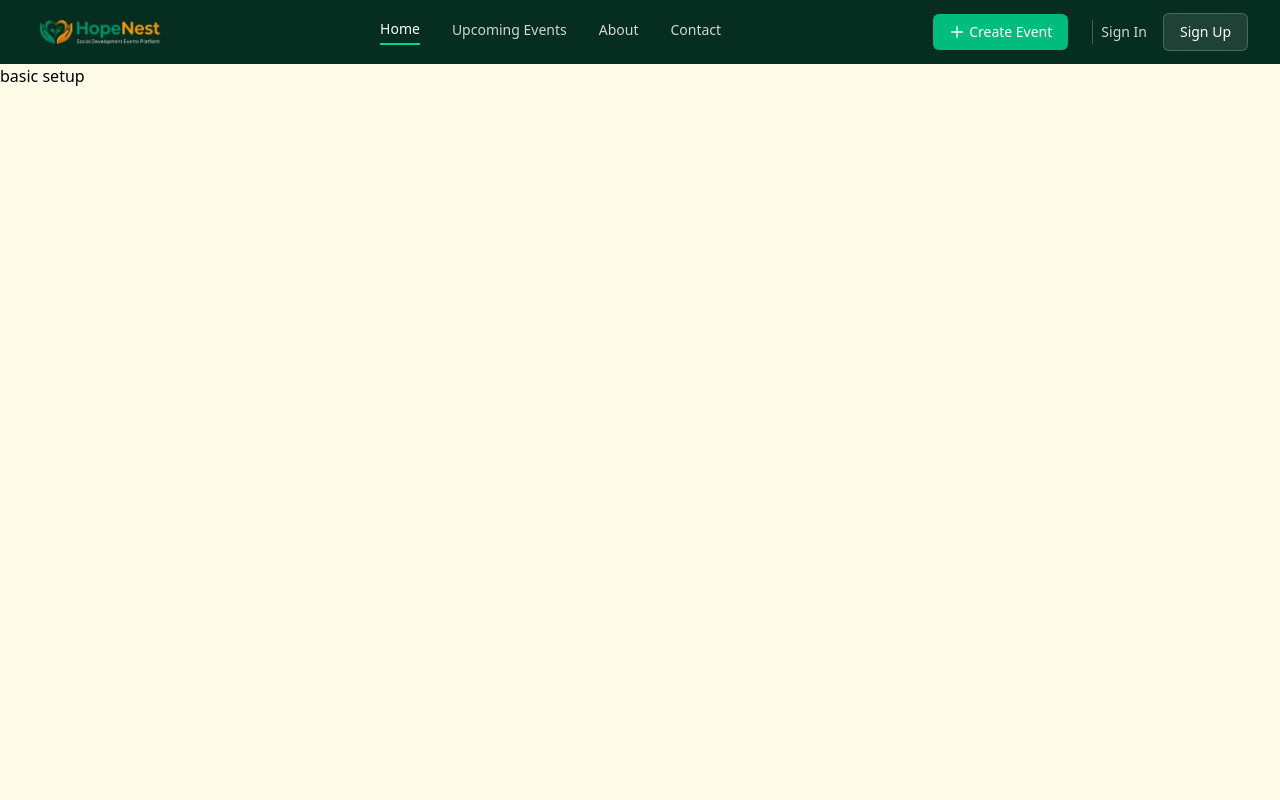
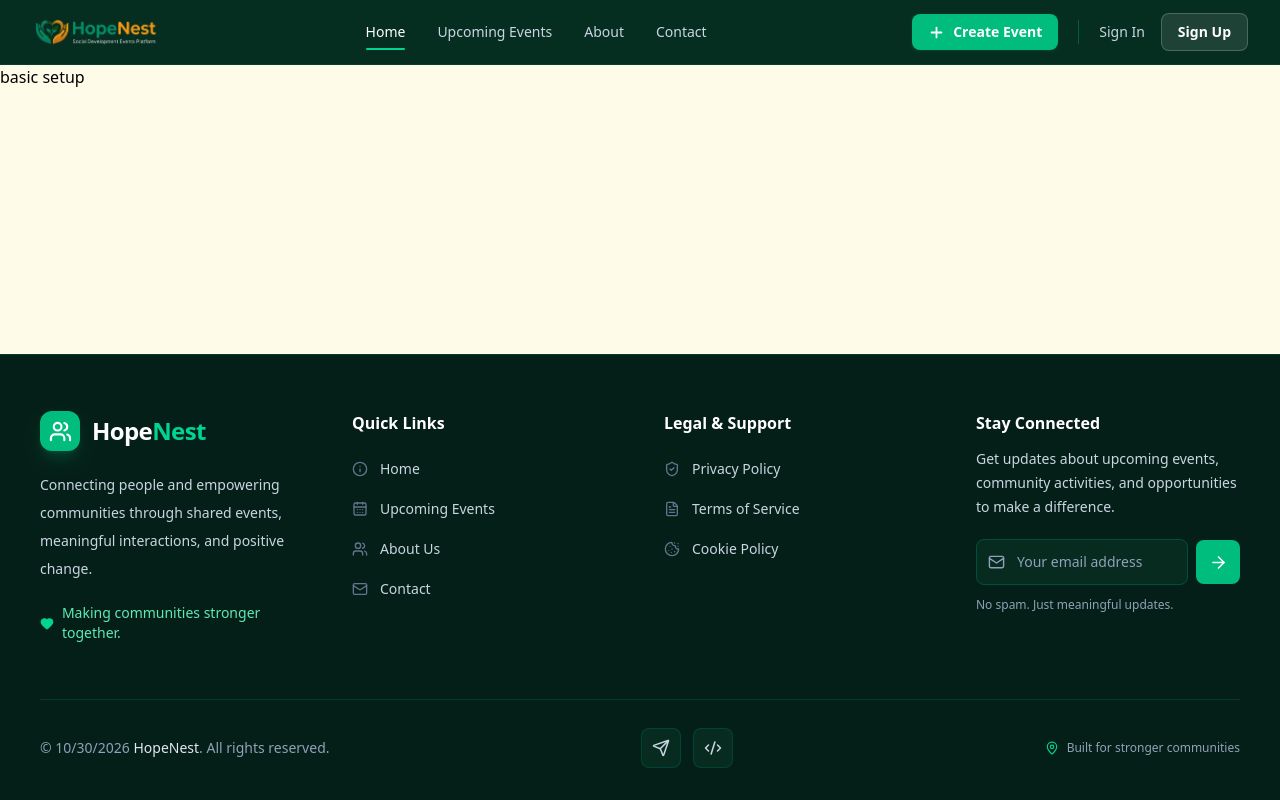
Before and after one commit to sahedali0237/HopeNest-forntend, a Next.js app: page / in a window 1280 px wide. Built offline with nearby package versions, Linux system fonts and the light colour scheme.

Commit message:
i have been crated the footer section

```diff
--- a/package.json
+++ b/package.json
@@ -10,6 +10,7 @@
   },
   "dependencies": {
     "@base-ui/react": "^1.9.0",
+    "@radix-ui/react-slot": "^1.5.0",
     "class-variance-authority": "^0.7.1",
     "cn": "^0.5.1",
     "lucide-react": "^1.65.0",
--- a/src/app/layout.tsx
+++ b/src/app/layout.tsx
@@ -2,6 +2,7 @@ import type { Metadata } from "next";
 import { Geist, Geist_Mono } from "next/font/google";
 import "./globals.css";
 import Navbar from "@/components/ui/navbar";
+import Footer from "@/components/ui/footer";
 
 const geistSans = Geist({
   variable: "--font-geist-sans",
@@ -34,6 +35,7 @@ export default function RootLayout({ children }: LayoutProps<"/">) {
       <body className="min-h-full flex flex-col">
         <Navbar />
         <main className="flex-1">{children}</main>
+        <Footer />
       </body>
     </html>
   );
--- /dev/null
+++ b/src/components/ui/footer.tsx
@@ -0,0 +1,212 @@
+import Link from "next/link";
+import {
+  Users,
+  Send,
+  Code2,
+  Heart,
+  ArrowRight,
+  Mail,
+  MapPin,
+  CalendarDays,
+  Info,
+  ShieldCheck,
+  FileText,
+  Cookie,
+} from "lucide-react";
+
+const Footer = () => {
+  const currentYear = new Date().toLocaleDateString();
+
+  const quickLinks = [
+    { name: "Home", href: "/", icon: Info },
+    { name: "Upcoming Events", href: "/events", icon: CalendarDays },
+    { name: "About Us", href: "/about", icon: Users },
+    { name: "Contact", href: "/contact", icon: Mail },
+  ];
+
+  const legalLinks = [
+    { name: "Privacy Policy", href: "/privacy", icon: ShieldCheck },
+    { name: "Terms of Service", href: "/terms", icon: FileText },
+    { name: "Cookie Policy", href: "/cookies", icon: Cookie },
+  ];
+
+  const socialLinks = [
+    {
+      name: "Twitter / X",
+      href: "https://x.com/yourusername",
+      icon: Send,
+    },
+    {
+      name: "GitHub",
+      href: "https://github.com/yourusername",
+      icon: Code2,
+    },
+  ];
+
+  return (
+    <footer className="w-full bg-[#041f17] border-t border-emerald-900/60">
+      <div className="max-w-7xl mx-auto px-5 sm:px-8 lg:px-10 pt-14 pb-8">
+        {/* Main Footer */}
+        <div className="grid grid-cols-1 sm:grid-cols-2 lg:grid-cols-4 gap-10 lg:gap-12 mb-14">
+          {/* Brand */}
+          <div>
+            <Link
+              href="/"
+              className="inline-flex items-center gap-3 mb-5 group"
+            >
+              <div className="flex items-center justify-center w-10 h-10 rounded-xl bg-emerald-500 text-white shadow-lg shadow-emerald-500/20 group-hover:bg-emerald-400 transition-colors">
+                <Users size={23} strokeWidth={2.2} />
+              </div>
+
+              <span className="text-2xl font-bold tracking-tight text-white">
+                Hope<span className="text-emerald-400">Nest</span>
+              </span>
+            </Link>
+
+            <p className="text-[14px] leading-7 text-slate-300 max-w-xs">
+              Connecting people and empowering communities through shared
+              events, meaningful interactions, and positive change.
+            </p>
+
+            <div className="flex items-center gap-2 mt-5 text-sm text-emerald-300">
+              <Heart size={15} className="fill-emerald-400 text-emerald-400" />
+              <span>Making communities stronger together.</span>
+            </div>
+          </div>
+
+          {/* Quick Links */}
+          <div>
+            <h3 className="text-base font-semibold text-white mb-6">
+              Quick Links
+            </h3>
+
+            <ul className="space-y-4">
+              {quickLinks.map((link) => {
+                const Icon = link.icon;
+
+                return (
+                  <li key={link.name}>
+                    <Link
+                      href={link.href}
+                      className="inline-flex items-center gap-3 text-sm text-slate-300 hover:text-emerald-400 transition-colors duration-200 group"
+                    >
+                      <Icon
+                        size={16}
+                        className="text-slate-500 group-hover:text-emerald-400 transition-colors"
+                      />
+                      {link.name}
+                    </Link>
+                  </li>
+                );
+              })}
+            </ul>
+          </div>
+
+          {/* Legal */}
+          <div>
+            <h3 className="text-base font-semibold text-white mb-6">
+              Legal & Support
+            </h3>
+
+            <ul className="space-y-4">
+              {legalLinks.map((link) => {
+                const Icon = link.icon;
+
+                return (
+                  <li key={link.name}>
+                    <Link
+                      href={link.href}
+                      className="inline-flex items-center gap-3 text-sm text-slate-300 hover:text-emerald-400 transition-colors duration-200 group"
+                    >
+                      <Icon
+                        size={16}
+                        className="text-slate-500 group-hover:text-emerald-400 transition-colors"
+                      />
+                      {link.name}
+                    </Link>
+                  </li>
+                );
+              })}
+            </ul>
+          </div>
+
+          {/* Newsletter */}
+          <div>
+            <h3 className="text-base font-semibold text-white mb-3">
+              Stay Connected
+            </h3>
+
+            <p className="text-sm text-slate-300 leading-6 mb-5">
+              Get updates about upcoming events, community activities, and
+              opportunities to make a difference.
+            </p>
+
+            <form className="flex items-center gap-2">
+              <div className="relative flex-1">
+                <Mail
+                  size={17}
+                  className="absolute left-3 top-1/2 -translate-y-1/2 text-slate-400"
+                />
+
+                <input
+                  type="email"
+                  placeholder="Your email address"
+                  aria-label="Your email address"
+                  className="w-full min-w-0 bg-[#082b20] border border-emerald-900 rounded-lg pl-10 pr-3 py-3 text-sm text-white placeholder:text-slate-400 outline-none focus:border-emerald-500 focus:ring-2 focus:ring-emerald-500/20 transition-all"
+                />
+              </div>
+
+              <button
+                type="submit"
+                aria-label="Subscribe to newsletter"
+                className="flex items-center justify-center w-11 h-11 shrink-0 rounded-lg bg-emerald-500 hover:bg-emerald-400 text-white transition-all duration-200"
+              >
+                <ArrowRight size={19} />
+              </button>
+            </form>
+
+            <p className="text-xs text-slate-400 mt-3">
+              No spam. Just meaningful updates.
+            </p>
+          </div>
+        </div>
+
+        {/* Bottom Bar */}
+        <div className="border-t border-emerald-900/60 pt-7 flex flex-col md:flex-row items-center justify-between gap-5">
+          <p className="text-sm text-slate-400 text-center md:text-left">
+            © {currentYear}{" "}
+            <span className="text-slate-200 font-medium">HopeNest</span>. All
+            rights reserved.
+          </p>
+
+          {/* Social Links */}
+          <div className="flex items-center gap-3">
+            {socialLinks.map((social) => {
+              const Icon = social.icon;
+
+              return (
+                <a
+                  key={social.name}
+                  href={social.href}
+                  target="_blank"
+                  rel="noopener noreferrer"
+                  aria-label={social.name}
+                  className="flex items-center justify-center w-10 h-10 rounded-lg bg-[#082b20] border border-emerald-900/70 text-slate-300 hover:text-white hover:bg-emerald-600 hover:border-emerald-500 transition-all duration-200"
+                >
+                  <Icon size={18} />
+                </a>
+              );
+            })}
+          </div>
+
+          <div className="flex items-center gap-2 text-xs text-slate-400">
+            <MapPin size={14} className="text-emerald-400" />
+            <span>Built for stronger communities</span>
+          </div>
+        </div>
+      </div>
+    </footer>
+  );
+};
+
+export default Footer;
--- /dev/null
+++ b/src/components/ui/icon.tsx
@@ -0,0 +1,33 @@
+import * as React from "react"
+import { Slot } from "@radix-ui/react-slot"
+
+import { cn } from "@/lib/utils"
+
+interface IconProps extends React.SVGAttributes<SVGSVGElement> {
+  size?: number | string
+  asChild?: boolean
+}
+
+const Icon = React.forwardRef<SVGSVGElement, IconProps>(
+  ({ size, className, asChild, ...props }, ref) => {
+    const Comp = asChild ? Slot : "svg"
+
+    return (
+      <Comp
+        ref={ref as React.Ref<any>}
+        width={size}
+        height={size}
+        fill="none"
+        stroke="currentColor"
+        strokeWidth={2}
+        strokeLinecap="round"
+        strokeLinejoin="round"
+        className={cn(className)}
+        {...props}
+      />
+    )
+  }
+)
+Icon.displayName = "Icon"
+
+export { Icon }
--- a/src/components/ui/navbar.tsx
+++ b/src/components/ui/navbar.tsx
@@ -3,158 +3,134 @@
 import Image from "next/image";
 import Link from "next/link";
 import React, { useState } from "react";
+import { Plus, Menu, X } from "lucide-react";
 
 const Navbar = () => {
   const [isMobileMenuOpen, setIsMobileMenuOpen] = useState(false);
 
+  const navLinks = [
+    { name: "Home", href: "/", active: true },
+    { name: "Upcoming Events", href: "/events", active: false },
+    { name: "About", href: "/about", active: false },
+    { name: "Contact", href: "/contact", active: false },
+  ];
+
   return (
-    <nav className="bg-[#052e20] w-full">
+    <nav className="sticky top-0 z-50 w-full bg-[#052e20] border-b border-emerald-900/60">
       <div className="max-w-7xl mx-auto px-4 md:px-6 lg:px-8">
         <div className="flex items-center justify-between h-16">
-          <div className="flex items-center gap-2 shrink-0">
-            <div className="p-1 rounded-md">
+          {/* Brand Logo */}
+          <Link href="/" className="flex items-center shrink-0">
             <Image
               src="/logo.png"
               alt="HopeNest Logo"
               width={200}
               height={100}
               className="w-32 h-auto"
-                loading="eager"
+              priority
             />
-            </div>
+          </Link>
+
+          {/* Desktop Navigation */}
+          <div className="hidden md:flex items-center gap-8">
+            {navLinks.map((link) => (
+              <Link
+                key={link.name}
+                href={link.href}
+                className={`relative py-1 text-sm font-medium transition-colors duration-200 ${
+                  link.active
+                    ? "text-white"
+                    : "text-slate-300 hover:text-emerald-400"
+                }`}
+              >
+                {link.name}
+
+                {link.active && (
+                  <span className="absolute -bottom-1 left-0 w-full h-0.5 bg-emerald-400 rounded-full" />
+                )}
+              </Link>
+            ))}
           </div>
 
-          <div className="hidden md:flex items-center space-x-8">
-            <a
-              href="#"
-              className="text-white border-b-2 border-emerald-400 pb-1 text-sm font-medium"
-            >
-              Home
-            </a>
-            <Link
-              href="/"
-              className="text-gray-300 hover:text-white transition pb-1 text-sm font-medium"
-            >
-              Upcoming Events
-            </Link>
-            <Link
-              href="/"
-              className="text-gray-300 hover:text-white transition pb-1 text-sm font-medium"
-            >
-              About
-            </Link>
-            <Link
-              href="/"
-              className="text-gray-300 hover:text-white transition pb-1 text-sm font-medium"
-            >
-              Contact
-            </Link>
-          </div>
-
-          <div className="hidden md:flex items-center space-x-4">
-            <button className="flex items-center gap-1 bg-emerald-500 hover:bg-emerald-600 text-white px-4 py-2 rounded-md text-sm font-medium transition shadow-sm">
-              <svg
-                className="w-4 h-4"
-                fill="none"
-                stroke="currentColor"
-                viewBox="0 0 24 24"
-              >
-                <path
-                  strokeLinecap="round"
-                  strokeLinejoin="round"
-                  strokeWidth="2"
-                  d="M12 4v16m8-8H4"
-                />
-              </svg>
+          {/* Desktop Actions */}
+          <div className="hidden md:flex items-center gap-4">
+            {/* Create Event */}
+            <button className="flex items-center gap-2 bg-emerald-500 hover:bg-emerald-400 text-white px-4 py-2 rounded-lg text-sm font-semibold transition-all duration-200 shadow-sm shadow-emerald-500/10">
+              <Plus size={17} strokeWidth={2.5} />
               Create Event
             </button>
 
-            <div className="w-px h-6 bg-gray-600 mx-2"></div>
+            <div className="w-px h-6 bg-emerald-800 mx-1" />
 
-            <button className="text-gray-300 hover:text-white transition text-sm font-medium">
+            {/* Sign In */}
+            <button className="text-slate-300 hover:text-white text-sm font-medium transition-colors">
               Sign In
             </button>
-            <button className="bg-white/10 hover:bg-white/20 border border-white/20 text-white px-4 py-2 rounded-md text-sm font-medium transition backdrop-blur-sm">
+
+            {/* Sign Up */}
+            <button className="bg-white/10 hover:bg-white/15 border border-white/20 text-white px-4 py-2 rounded-lg text-sm font-semibold transition-all duration-200">
               Sign Up
             </button>
           </div>
 
-          {/* Mobile menu button (Hidden md and up) */}
-          <div className="flex md:hidden">
+          {/* Mobile Menu Button */}
           <button
             onClick={() => setIsMobileMenuOpen(!isMobileMenuOpen)}
-              className="text-gray-300 hover:text-white p-2"
+            className="md:hidden flex items-center justify-center p-2 rounded-lg text-slate-300 hover:text-white hover:bg-white/10 transition-colors"
+            aria-label={isMobileMenuOpen ? "Close menu" : "Open menu"}
+            aria-expanded={isMobileMenuOpen}
           >
-              <svg
-                className="w-6 h-6"
-                fill="none"
-                stroke="currentColor"
-                viewBox="0 0 24 24"
-              >
-                {isMobileMenuOpen ? (
-                  <path
-                    strokeLinecap="round"
-                    strokeLinejoin="round"
-                    strokeWidth="2"
-                    d="M6 18L18 6M6 6l12 12"
-                  />
-                ) : (
-                  <path
-                    strokeLinecap="round"
-                    strokeLinejoin="round"
-                    strokeWidth="2"
-                    d="M4 6h16M4 12h16M4 18h16"
-                  />
-                )}
-              </svg>
+            {isMobileMenuOpen ? <X size={25} /> : <Menu size={25} />}
           </button>
         </div>
       </div>
+
+      {/* Mobile Menu */}
+      {isMobileMenuOpen && (
+        <div className="md:hidden bg-[#042419] border-t border-emerald-900/60">
+          <div className="max-w-7xl mx-auto px-4 py-4">
+            {/* Mobile Navigation Links */}
+            <div className="flex flex-col gap-1">
+              {navLinks.map((link) => (
+                <Link
+                  key={link.name}
+                  href={link.href}
+                  onClick={() => setIsMobileMenuOpen(false)}
+                  className={`px-4 py-3 rounded-lg text-sm font-medium transition-colors ${
+                    link.active
+                      ? "bg-emerald-500/10 text-emerald-400"
+                      : "text-slate-300 hover:bg-white/5 hover:text-white"
+                  }`}
+                >
+                  {link.name}
+                </Link>
+              ))}
             </div>
 
-      {/* Mobile Menu Dropdown */}
-      {isMobileMenuOpen && (
-        <div className="md:hidden bg-[#042419] border-t border-gray-700 pb-4">
-          <div className="px-4 pt-2 pb-3 space-y-1">
-            <a
-              href="#"
-              className="block px-3 py-2 text-emerald-400 font-medium"
+            {/* Mobile Actions */}
+            <div className="flex flex-col gap-3 mt-4 pt-4 border-t border-emerald-900/60">
+              <button
+                onClick={() => setIsMobileMenuOpen(false)}
+                className="flex items-center justify-center gap-2 bg-emerald-500 hover:bg-emerald-400 text-white px-4 py-3 rounded-lg text-sm font-semibold transition-colors"
               >
-              Home
-            </a>
-            <a href="#" className="block px-3 py-2 text-gray-300 font-medium">
-              Upcoming Events
-            </a>
-            <a href="#" className="block px-3 py-2 text-gray-300 font-medium">
-              About
-            </a>
-            <a href="#" className="block px-3 py-2 text-gray-300 font-medium">
-              Contact
-            </a>
-          </div>
-          <div className="px-4 pt-4 border-t border-gray-700 flex flex-col gap-3">
-            <button className="flex justify-center items-center gap-1 bg-emerald-500 text-white px-4 py-2 rounded-md font-medium w-full">
-              <svg
-                className="w-4 h-4"
-                fill="none"
-                stroke="currentColor"
-                viewBox="0 0 24 24"
-              >
-                <path
-                  strokeLinecap="round"
-                  strokeLinejoin="round"
-                  strokeWidth="2"
-                  d="M12 4v16m8-8H4"
-                />
-              </svg>
+                <Plus size={18} />
                 Create Event
               </button>
-            <button className="text-gray-300 font-medium w-full py-2 text-center">
+
+              <button
+                onClick={() => setIsMobileMenuOpen(false)}
+                className="w-full text-center text-slate-300 hover:text-white py-2 text-sm font-medium transition-colors"
+              >
                 Sign In
               </button>
-            <button className="bg-white/10 border border-white/20 text-white px-4 py-2 rounded-md font-medium w-full">
+
+              <button
+                onClick={() => setIsMobileMenuOpen(false)}
+                className="w-full bg-white/10 hover:bg-white/15 border border-white/20 text-white px-4 py-3 rounded-lg text-sm font-semibold transition-colors"
+              >
                 Sign Up
               </button>
+            </div>
           </div>
         </div>
       )}
```
Also changed, not shown: 1 other file (tests, documents, lock files or other folders). Lines whose indentation alone changed are shown as unchanged.
